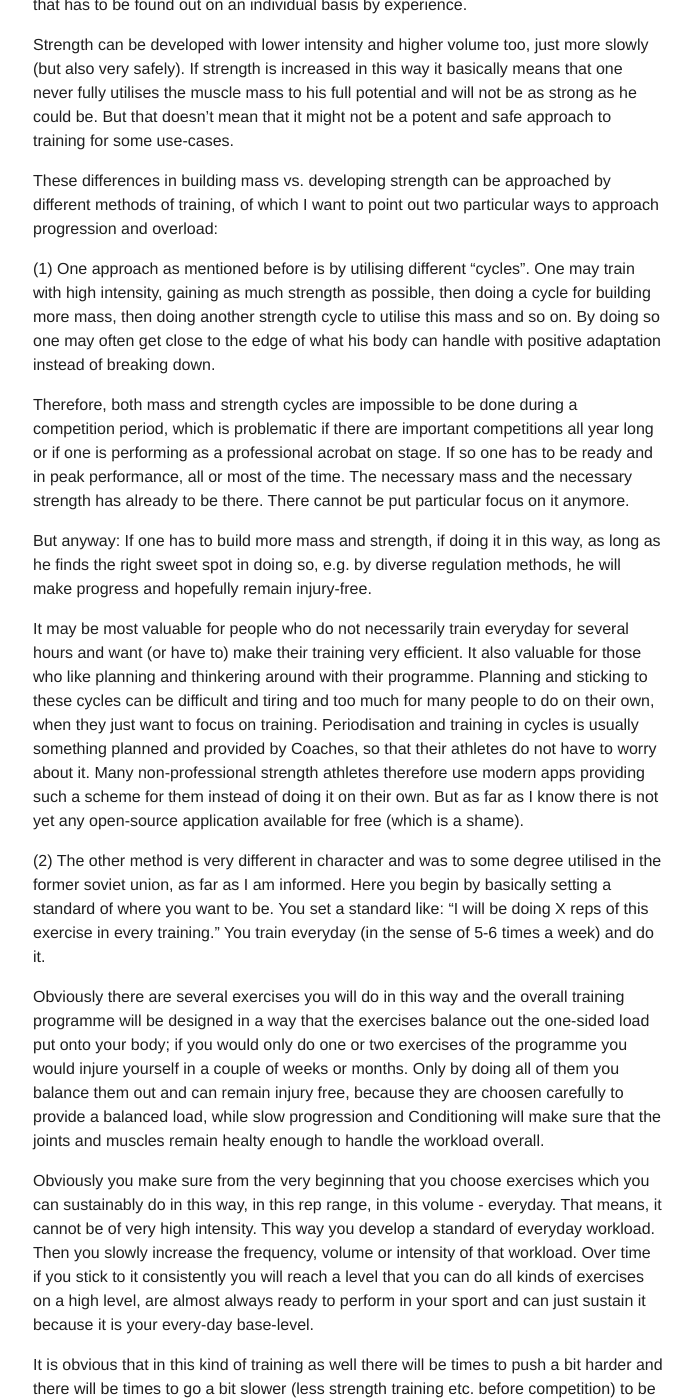
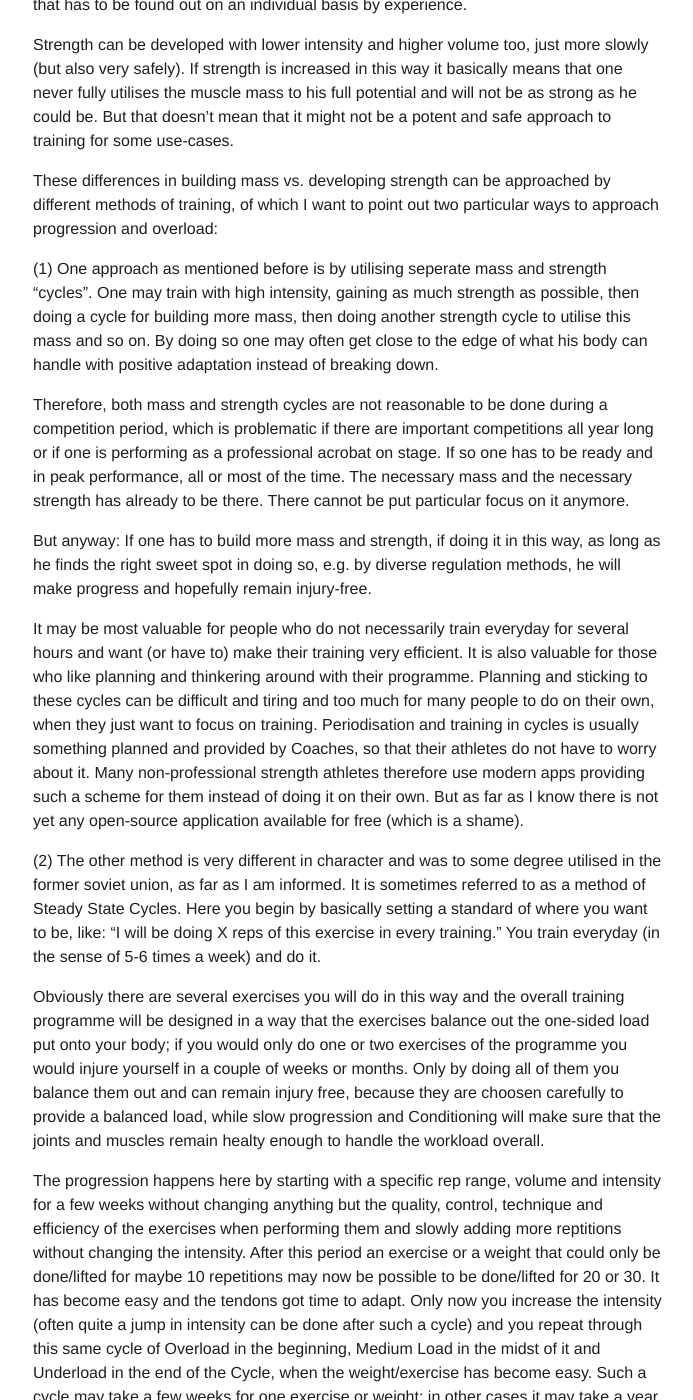
Before and after one commit to floshin/acrolib, a Jekyll site: the page built from training/specificity.md, in a window 1280 px wide and 1400 px high, scrolled down 1779 px. Shown: the whole window, without its empty margins (292-985 px from the left). Built offline with Jekyll 4.4.1, drawn with Linux system fonts in a browser that asks for light colours; our own code applies the rules of GitHub Pages for plain Markdown files; some of the changed text lies outside the part shown.

Commit message:
Update specificity.md

```diff
--- a/training/specificity.md
+++ b/training/specificity.md
@@ -38,21 +38,25 @@
 
 These differences in building mass vs. developing strength can be approached by different methods of training, of which I want to point out two particular ways to approach progression and overload:
 
-(1) One approach as mentioned before is by utilising different "cycles". One may train with high intensity, gaining as much strength as possible, then doing a cycle for building more mass, then doing another strength cycle to utilise this mass and so on. By doing so one may often get close to the edge of what his body can handle with positive adaptation instead of breaking down.
+(1) One approach as mentioned before is by utilising seperate mass and strength "cycles". One may train with high intensity, gaining as much strength as possible, then doing a cycle for building more mass, then doing another strength cycle to utilise this mass and so on. By doing so one may often get close to the edge of what his body can handle with positive adaptation instead of breaking down.
 
-Therefore, both mass and strength cycles are impossible to be done during a competition period, which is problematic if there are important competitions all year long or if one is performing as a professional acrobat on stage. If so one has to be ready and in peak performance, all or most of the time. The necessary mass and the necessary strength has already to be there. There cannot be put particular focus on it anymore.
+Therefore, both mass and strength cycles are not reasonable to be done during a competition period, which is problematic if there are important competitions all year long or if one is performing as a professional acrobat on stage. If so one has to be ready and in peak performance, all or most of the time. The necessary mass and the necessary strength has already to be there. There cannot be put particular focus on it anymore.
 
 But anyway: If one has to build more mass and strength, if doing it in this way, as long as he finds the right sweet spot in doing so, e.g. by diverse regulation methods, he will make progress and hopefully remain injury-free.
 
-It may be most valuable for people who do not necessarily train everyday for several hours and want (or have to) make their training very efficient. It also valuable for those who like planning and thinkering around with their programme. Planning and sticking to these cycles can be difficult and tiring and too much for many people to do on their own, when they just want to focus on training. Periodisation and training in cycles is usually something planned and provided by Coaches, so that their athletes do not have to worry about it. Many non-professional strength athletes therefore use modern apps providing such a scheme for them instead of doing it on their own. But as far as I know there is not yet any open-source application available for free (which is a shame).
+It may be most valuable for people who do not necessarily train everyday for several hours and want (or have to) make their training very efficient. It is also valuable for those who like planning and thinkering around with their programme. Planning and sticking to these cycles can be difficult and tiring and too much for many people to do on their own, when they just want to focus on training. Periodisation and training in cycles is usually something planned and provided by Coaches, so that their athletes do not have to worry about it. Many non-professional strength athletes therefore use modern apps providing such a scheme for them instead of doing it on their own. But as far as I know there is not yet any open-source application available for free (which is a shame).
 
-(2) The other method is very different in character and was to some degree utilised in the former soviet union, as far as I am informed. Here you begin by basically setting a standard of where you want to be. You set a standard like: "I will be doing X reps of this exercise in every training." You train everyday (in the sense of 5-6 times a week) and do it.
+(2) The other method is very different in character and was to some degree utilised in the former soviet union, as far as I am informed. It is sometimes referred to as a method of Steady State Cycles. Here you begin by basically setting a standard of where you want to be, like: "I will be doing X reps of this exercise in every training." You train everyday (in the sense of 5-6 times a week) and do it.
 
 Obviously there are several exercises you will do in this way and the overall training programme will be designed in a way that the exercises balance out the one-sided load put onto your body; if you would only do one or two exercises of the programme you would injure yourself in a couple of weeks or months. Only by doing all of them you balance them out and can remain injury free, because they are choosen carefully to provide a balanced load, while slow progression and Conditioning will make sure that the joints and muscles remain healty enough to handle the workload overall.
 
-Obviously you make sure from the very beginning that you choose exercises which you can sustainably do in this way, in this rep range, in this volume - everyday. That means, it cannot be of very high intensity. This way you develop a standard of everyday workload. Then you slowly increase the frequency, volume or intensity of that workload. Over time if you stick to it consistently you will reach a level that you can do all kinds of exercises on a high level, are almost always ready to perform in your sport and can just sustain it because it is your every-day base-level.
+The progression happens here by starting with a specific rep range, volume and intensity for a few weeks without changing anything but the quality, control, technique and efficiency of the exercises when performing them and slowly adding more reptitions without changing the intensity. After this period an exercise or a weight that could only be done/lifted for maybe 10 repetitions may now be possible to be done/lifted for 20 or 30. It has become easy and the tendons got time to adapt. Only now you increase the intensity (often quite a jump in intensity can be done after such a cycle) and you repeat through this same cycle of Overload in the beginning, Medium Load in the midst of it and Underload in the end of the Cycle, when the weight/exercise has become easy. Such a cycle may take a few weeks for one exercise or weight; in other cases it may take a year. But eventually there are long-term gains on a strong foundation.
 
-It is obvious that in this kind of training as well there will be times to push a bit harder and there will be times to go a bit slower (less strength training etc. before competition) to be ready and fully recovered to perform.
+Obviously you make sure from the very beginning that you choose exercises which you can sustainably do in this way, in this rep range, in this volume - everyday. That means, it cannot be of very high intensity. This way you develop a standard of everyday workload. Then you slowly increase the frequency, volume or intensity of that workload. Over time and if you stick to it consistently you will reach a level that you can do all kinds of exercises on a high level, are almost always ready to perform in your sport and can just sustain it because it is your every-day base-level.
+
+It is obvious that in this kind of training as well there will be times to push a bit harder and there will be times to go a bit slower (before competition) to be ready and fully recovered to perform, e.g. being and remaining in the Underload phase during the competition period.
+
+---
 
 For bases and tops we have to make a clear distinction in regard to mass vs. strength as it relates to their role. Bases can theoretically maximise mass building, obvious depending on their other goals. There is always a trade-off in being too heavy depending on which kinds of disciplines a base is also trying to specialise in.
 
@@ -62,16 +66,16 @@
 
 As a general rule we can say that bases should aim to become muscular enough to be able to handle their tops *easily*. And while staying lean in the process may be favourable in gymnastics for the aesthetics in the performance, it will not really have much of a negative impact on skill execution, especially since senior gymnasts are no longer required to perform any individual elements. The ideal is to be muscular and lean, but there is no need to be "light" for bases.
 
-The situation is different for tops. For tops it is and always will be crucial to be lean and light as well, as far as reasonably possible. Too much muscle won't be of use for tops and will negatively impact skill execution. Thus, for tops much more than for bases, the ideal would be to maximise the strength-to-mass (or strength-to-weight) ratio; being as strong as possible with little/less mass. Nonetheless they have of course to build some degree of mass in the process of learning and mastering their skills.
+The situation is different for tops. For tops it is and always will be crucial to be both lean and light, as far as reasonably possible. Too much muscle won't be of use for tops and will negatively impact skill execution. Thus, for tops much more than for bases, the ideal would be to maximise the strength-to-mass (also called strength-to-weight) ratio; being as strong as possible with little/less mass. Nonetheless they have of course to build some degree of mass in the process of learning and mastering their skills.
 
-If girls develop wider hips in course of puberty and a more regular feminine physique, then much more mass will be required and necessary to be build in order to maintain their skills. This is not so in the rare cases of those girls who basically preserve the physique a girl into adulthood; such girls are particularly chosen and are predestined to become and to remain tops.
+If girls develop wider hips in course of puberty and a more regular feminine physique, much more mass will be required and necessary to be build in order to maintain their skills. This is not so in the rare cases of those girls who basically preserve the physique of a girl into adulthood; such girls are therefore particularly chosen and are predestined to become and to remain tops.
 
 
 ## Basic Strength vs. Skill Strength
 
 When we are speaking of "Skill Strength" we are not speaking of Skill Training. Skill Training is simply practicing acrobatic skills. Skill Strength Training is doing skill-specific strength exercises to become stronger in the skills.
 
-To explain the difference: One may have the goal to achieve the "Planche". For doing so he will need to constantly practice specific skills that are reasonable to do at his level (e.g. practicing the Tuck Planche). This is his skill training. But the skill itself, the Full Planche that he aims for is yet way too hard to practice. He recognises that he has to become stronger and that his muscle mass may not suffice. Thus he will start to build muscle necessary for the skill, such as by practicing weighted push-ups or incline bench press in a mass cycle (or several ones if necessary). These exercises are not too specific to the planche but they are easy to train and build a big part of the muscles involved.
+To explain the difference: One may have the goal to achieve the "Planche". For doing so he will need to constantly practice specific positions that are reasonable to do at his level (e.g. practicing the Tuck Planche). This can be understood as skill training. But the skill itself, the Full Planche that he aims for is yet way too hard to practice and just from holding the Tuck Planche position he won't make any progress towards to Planche. He recognises that he has to become stronger and that his muscle mass may not suffice. Thus he will start to build muscle necessary for the Planche, such as by practicing weighted push-ups or incline bench press in a mass cycle (or several ones if necessary). These exercises are not too specific to the planche, because they do not replicate the same shoulder angle and direction of force output, but they are easy to train and build a big part of the muscles involved in the Planche.
 
 After (and to some degree simultaneously) to having build more mass he will work on expressing more strength through this mass (using more of his potential) through basic strength exercises, such as, in this case, again: Weighted Push-ups or Incline Bench Press, which is the second step. But now with a strength focused programming, strength rep range, intensity, volume, speed and rest.
 
@@ -81,11 +85,13 @@
 
 If the mass is build and if sufficient, it will be enough to preserve it through sufficient nutrition and through sufficient usage of strength.
 
-It is totally possible to not approach the training in this way of these three cycles of Mass, Strength and Skill Strength. It is simply a way that has been proven to be effective and is currently recommended by diverse experts in the field. But all of these exercises in their different rep ranges, speed, rest times etc. could also be done simultaneously. E.g. you could also have a mixed mass + strength programming, where you work in more of a mass building fashion a few days a week and more in a strength building fashion on other days. And depending on if one of the two is currently of higher relevance for your situation you may put more focus on one or the other (e.g. have 80% of your training be mass focused and 20% strength or vice versa). And if one already has enough mass he has no need in wasting time on building more.
+It is totally possible to not approach the training in this way of these three cycles of Mass, Strength and Skill Strength. It is simply a way that has been proven to be effective and is currently recommended by some experts in the field. But all of these exercises in their different rep ranges, speed, rest times etc. could also be done simultaneously. E.g. you could also have a mixed mass + strength programming, where you work in more of a mass building fashion a few days a week and more in a strength building fashion on other days. And depending on if one of the two is currently of higher relevance for your situation you may put more focus on one or the other (e.g. have 80% of your training be mass focused and 20% strength or vice versa). And if one already has enough mass he has no need in wasting time on building more and can only do strength or skill strength training.
 
-It is also possible to replace all or most basic strength exercises with skill strength exercises in order to have the highest specificity in training. The problem with this approach is that many skills (such as, to stick to our example, the planche or planche push-ups) are very hard on the jointsand are not as easy to use and sustain without injury when practiced all the time than regular exercises (such as weighted push-ups). In our example: Doing all the horizontal pushing strength by practicing Planche Push-ups will not be reasonable for many people because it will strain there wrists too much. The wrists or the shoulders or the elbows may give out before the muscles are really worked. Therefore, in case of the Planche, as well as in many other cases, it can make sense to not use the skill itself as the strength exercise of choice, even if that means less specificity.
+But it is also possible to replace all or most basic strength exercises with skill strength exercises in order to have the highest specificity in training. The problem with this approach is that many skills (such as, to stick to our example, the planche or planche push-ups) are very hard on the joints and are not as easy to use and sustain without injury when practiced all the time than regular exercises (such as weighted push-ups). In our example: Doing all the horizontal pushing strength by practicing Planche Push-ups will not be reasonable for many people because it will strain there wrists too much. The wrists or the shoulders or the elbows may give out before the muscles are really worked. Therefore, in case of the Planche, as well as in many other cases, it can make sense to not use the skill itself as the strength exercise of choice, even if that means less specificity.
 
-For some people it may be practical and can be done if one is very advanced in his level of preparation and can handle it. Only using skill strength exercises for strength training is not for beginners, it is for advanced athletes with enough preparation. But if it can be done safely and sustainably - it is the eventual ideal and the preferred way in order to train with more specificity for excellent skill execution.
+For some people it may be practical and can be done if one is very advanced in his level of preparation and can handle it. Thus only using skill strength exercises for strength training is not for beginners, it is for advanced athletes with enough preparation. But if this preparation is given and if it can be done safely and sustainably - it is the eventual ideal and the preferred way in order to train with more specificity for excellent skill execution.
+
+In Acrobatic Gymnastics we have the advantage that many movements/skills that the bases have to perform are very similar to basic weightlifting exercises; it is therefore rather easy to make all of the strength training skill strength in the preparation of bases.
 
 
 ## Specificity in the Preparation of Bases
```
